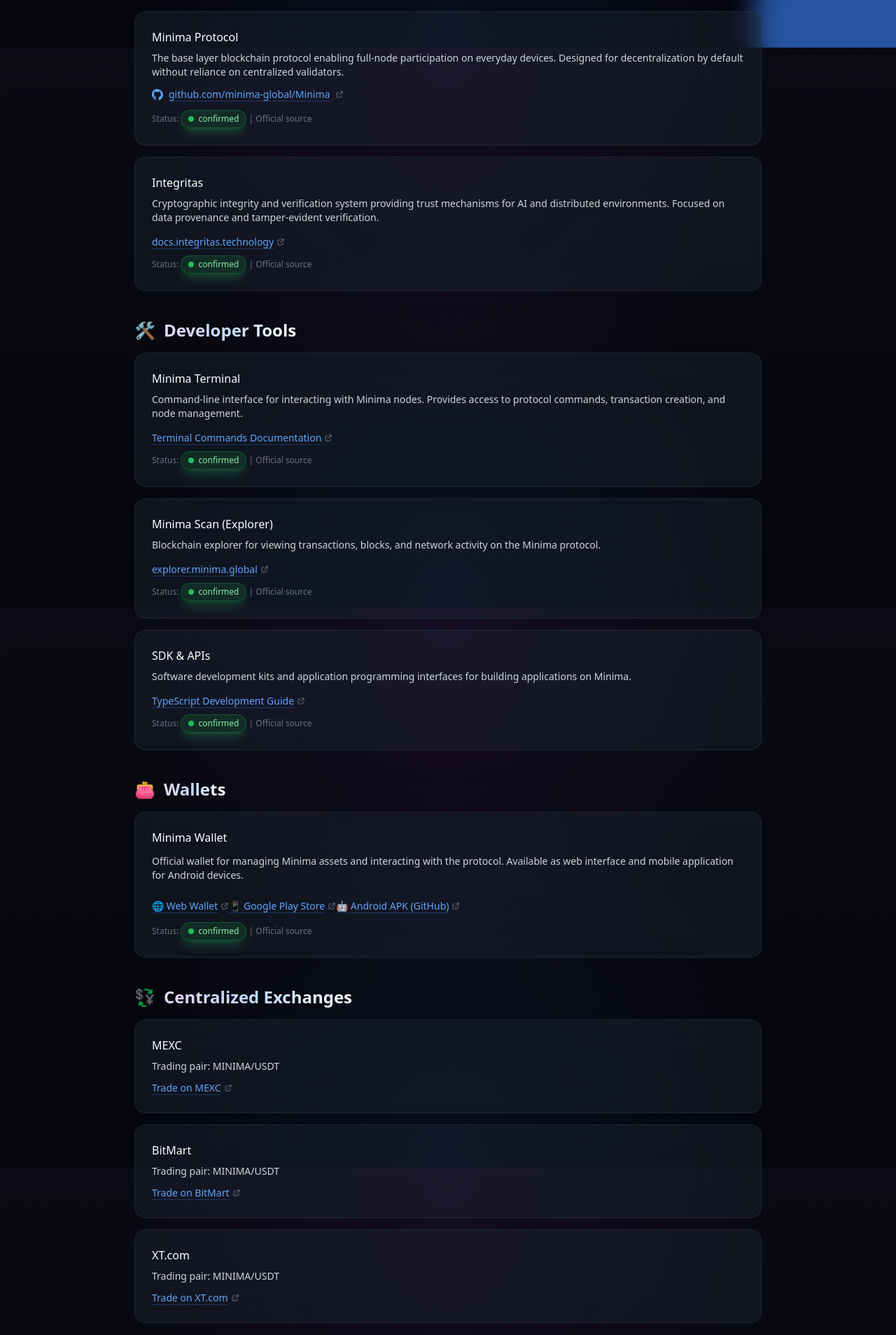
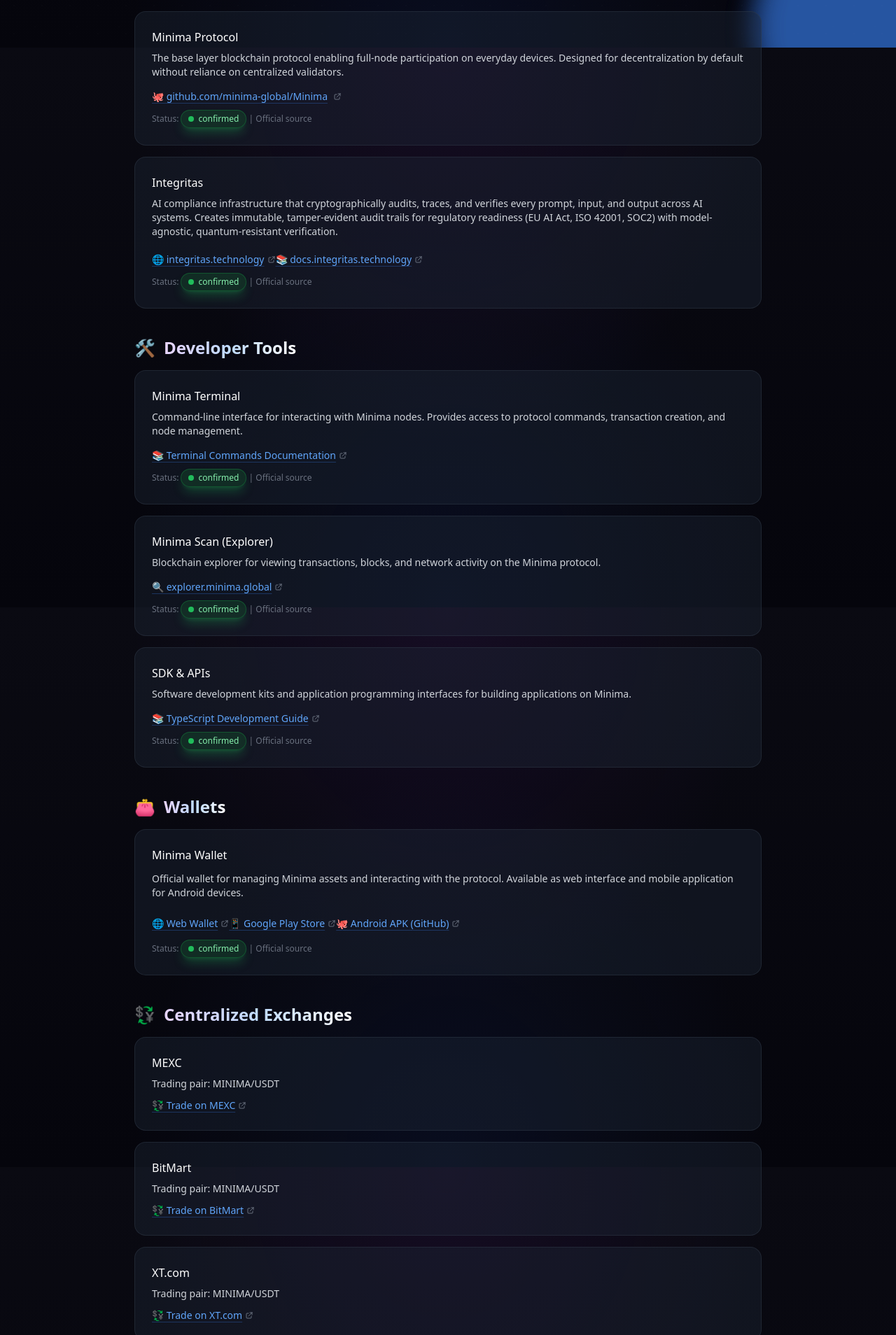
Before and after one commit to KuA1bo/minimaverse-site, a Next.js app: page /ecosystem in a window 1280 px wide. Shown: the part 732-2640 px from the top of the page at 70% size. Built offline with nearby package versions, Linux system fonts and the light colour scheme.

Commit message:
style: ecosystem - add icons to external links (excluding Primary Sources)

```diff
--- a/src/app/ecosystem/page.tsx
+++ b/src/app/ecosystem/page.tsx
@@ -1,11 +1,12 @@
 // src/app/ecosystem/page.tsx
 // Ecosystem page - verified projects and integrations in the Minima ecosystem
-// Updated: GitHub icon hidden on mobile, Android APK link updated
+// Updated: Added icons to external links (excluding Primary Sources block)
+// Note: All comments in English only
 // Content: 1:1 unchanged
 
 import Link from 'next/link';
 
-// ExternalLink component for all external links with ↗ icon (enhanced with hideArrow)
+// ExternalLink component for all external links with arrow icon
 const ExternalLink = ({
   href,
   children,
@@ -35,7 +36,7 @@
   </a>
 );
 
-// StatusBadge component for feature status indicators (enhanced with glow + hover)
+// StatusBadge component for feature status indicators
 const StatusBadge = ({ status, reducedGlow = false }: { status: 'confirmed' | 'in-development' | 'community', reducedGlow?: boolean }) => {
   const config = {
     'confirmed': { bg: 'bg-green-900/40', text: 'text-green-300', border: 'border-green-700/50', dot: 'bg-green-500', glow: reducedGlow ? 'shadow-green-500/25' : 'shadow-green-500/50' },
@@ -121,7 +122,7 @@
         </div>
       </header>
 
-      {/* Primary Sources Box */}
+      {/* Primary Sources Box - UNCHANGED (no icons added as requested) */}
       <div className="relative bg-gray-800/40 border border-gray-700/40 rounded-2xl p-4 sm:p-6 mb-8
                       transition-all duration-300 hover:border-purple-500/50 hover:shadow-2xl hover:shadow-purple-500/15
                       opacity-0 animate-fade-in-up delay-150 group overflow-hidden">
@@ -222,31 +223,38 @@
                 href="https://github.com/minima-global/Minima"
                 className="text-blue-400 hover:text-purple-400 underline decoration-blue-500/30 hover:decoration-purple-500/60 underline-offset-4 transition-all duration-300 text-sm inline-flex items-center gap-2 relative"
               >
-                <svg className="w-4 h-4" fill="currentColor" viewBox="0 0 24 24">
-                  <path d="M12 0C5.37 0 0 5.37 0 12c0 5.31 3.435 9.795 8.205 11.385.6.105.825-.255.825-.57 0-.285-.015-1.23-.015-2.235-3.015.555-3.795-.735-4.035-1.41-.135-.345-.72-1.41-1.23-1.695-.42-.225-1.02-.78-.015-.795.945-.015 1.62.87 1.845 1.23 1.08 1.815 2.805 1.305 3.495.99.105-.78.42-1.305.765-1.605-2.67-.3-5.46-1.335-5.46-6.26 0-1.38.48-2.37 1.26-3.225-.255-.315-.54-1.02-.12-2.13 0 0 1.005-.322 3.301 1.23.957-.266 1.983-.399 3.003-.404 1.02.005 2.047.138 3.006.404 2.291-1.552 3.297-1.23 3.297-1.23.653 1.653.242 2.874.118 3.176.77.84 1.235 1.911 1.235 3.221 0 4.609-2.807 5.624-5.479 5.921.43.372.823 1.102.823 2.222v3.293c0 .319.192.694.801.576 4.765-1.589 8.199-6.086 8.199-11.386 0-6.627-5.373-12-12-12z"/>
-                </svg>
-                github.com/minima-global/Minima
+                🐙 github.com/minima-global/Minima
               </ExternalLink>
               <p className="text-gray-500 text-xs mt-2 relative">
                 Status: <StatusBadge status="confirmed" reducedGlow={true} /> | Official source
               </p>
             </div>
 
-            {/* Integritas */}
+            {/* Integritas - with icons */}
             <div className="relative bg-gray-800/40 border border-gray-700/40 rounded-2xl p-4 sm:p-6
                             transition-all duration-300 hover:border-purple-500/50 hover:shadow-2xl hover:shadow-purple-500/15 group overflow-hidden hover:-translate-y-1">
               <div className="absolute inset-0 bg-gradient-to-br from-purple-500/5 to-blue-500/5 opacity-0 group-hover:opacity-100 transition-opacity duration-300" />
               <h3 className="text-white font-medium mb-2 relative">Integritas</h3>
               <p className="text-gray-300 text-sm mb-3 relative">
-                Cryptographic integrity and verification system providing trust mechanisms for AI
-                and distributed environments. Focused on data provenance and tamper-evident verification.
+                AI compliance infrastructure that cryptographically audits, traces, and verifies every
+                prompt, input, and output across AI systems. Creates immutable, tamper-evident audit
+                trails for regulatory readiness (EU AI Act, ISO 42001, SOC2) with model-agnostic,
+                quantum-resistant verification.
               </p>
-              <ExternalLink
-                href="https://docs.integritas.technology"
-                className="text-blue-400 hover:text-purple-400 underline decoration-blue-500/30 hover:decoration-purple-500/60 underline-offset-4 transition-all duration-300 text-sm relative"
-              >
-                docs.integritas.technology
-              </ExternalLink>
+              <div className="space-y-2 relative">
+                <ExternalLink
+                  href="https://integritas.technology/"
+                  className="text-blue-400 hover:text-purple-400 underline decoration-blue-500/30 hover:decoration-purple-500/60 underline-offset-4 transition-all duration-300 text-sm block"
+                >
+                  🌐 integritas.technology
+                </ExternalLink>
+                <ExternalLink
+                  href="https://docs.integritas.technology"
+                  className="text-blue-400 hover:text-purple-400 underline decoration-blue-500/30 hover:decoration-purple-500/60 underline-offset-4 transition-all duration-300 text-sm block"
+                >
+                  📚 docs.integritas.technology
+                </ExternalLink>
+              </div>
               <p className="text-gray-500 text-xs mt-2 relative">
                 Status: <StatusBadge status="confirmed" reducedGlow={true} /> | Official source
               </p>
@@ -266,17 +274,17 @@
               {
                 title: 'Minima Terminal',
                 text: 'Command-line interface for interacting with Minima nodes. Provides access to protocol commands, transaction creation, and node management.',
-                link: { href: 'https://docs.minima.global/docs/development/terminal-commands', text: 'Terminal Commands Documentation' }
+                link: { href: 'https://docs.minima.global/docs/development/terminal-commands', text: '📚 Terminal Commands Documentation' }
               },
               {
                 title: 'Minima Scan (Explorer)',
                 text: 'Blockchain explorer for viewing transactions, blocks, and network activity on the Minima protocol.',
-                link: { href: 'https://explorer.minima.global', text: 'explorer.minima.global' }
+                link: { href: 'https://explorer.minima.global', text: '🔍 explorer.minima.global' }
               },
               {
                 title: 'SDK & APIs',
                 text: 'Software development kits and application programming interfaces for building applications on Minima.',
-                link: { href: 'https://docs.minima.global/docs/development/using-typescript', text: 'TypeScript Development Guide' }
+                link: { href: 'https://docs.minima.global/docs/development/using-typescript', text: '📚 TypeScript Development Guide' }
               },
             ].map((item, index) => (
               <div key={index} className="relative bg-gray-800/40 border border-gray-700/40 rounded-2xl p-4 sm:p-6
@@ -331,7 +339,7 @@
                 href="https://github.com/minima-global/Minima/tree/master/jar"
                 className="text-blue-400 hover:text-purple-400 underline decoration-blue-500/30 hover:decoration-purple-500/60 underline-offset-4 transition-all duration-300 text-sm block"
               >
-                🤖 Android APK (GitHub)
+                🐙 Android APK (GitHub)
               </ExternalLink>
             </div>
             <p className="text-gray-500 text-xs mt-3 relative">
@@ -349,9 +357,9 @@
 
           <div className="space-y-4">
             {[
-              { title: 'MEXC', pair: 'Trading pair: MINIMA/USDT', link: { href: 'https://www.mexc.com/exchange/MINIMA_USDT', text: 'Trade on MEXC' } },
-              { title: 'BitMart', pair: 'Trading pair: MINIMA/USDT', link: { href: 'https://www.bitmart.com/trade/MINIMA_USDT?type=spot', text: 'Trade on BitMart' } },
-              { title: 'XT.com', pair: 'Trading pair: MINIMA/USDT', link: { href: 'https://www.xt.com/en/trade/minima_usdt', text: 'Trade on XT.com' } },
+              { title: 'MEXC', pair: 'Trading pair: MINIMA/USDT', link: { href: 'https://www.mexc.com/exchange/MINIMA_USDT', text: '💱 Trade on MEXC' } },
+              { title: 'BitMart', pair: 'Trading pair: MINIMA/USDT', link: { href: 'https://www.bitmart.com/trade/MINIMA_USDT?type=spot', text: '💱 Trade on BitMart' } },
+              { title: 'XT.com', pair: 'Trading pair: MINIMA/USDT', link: { href: 'https://www.xt.com/en/trade/minima_usdt', text: '💱 Trade on XT.com' } },
             ].map((exchange, index) => (
               <div key={index} className="relative bg-gray-800/40 border border-gray-700/40 rounded-2xl p-4 sm:p-6
                               transition-all duration-300 hover:border-purple-500/50 hover:shadow-2xl hover:shadow-purple-500/15 group overflow-hidden hover:-translate-y-1">
```
